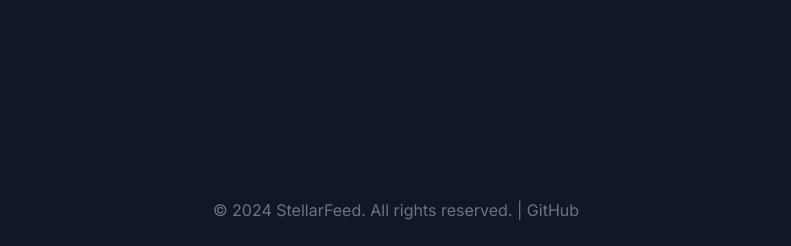
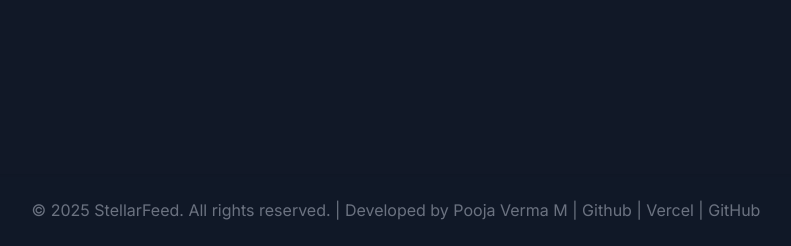
Before and after one commit to mpoojaverma/StellarFeed, a Flask app: template templates/news.html in a window 1280 px wide. Shown: the part 706-952 px from the top of the page, without its empty margins (244-1035 px from the left). Run offline with Flask 3, Linux system fonts and the light colour scheme; the template is opened without the code that fills it, so the values that code supplies are empty.

Commit message:
Update news.html

```diff
--- a/templates/news.html
+++ b/templates/news.html
@@ -110,7 +110,7 @@
         </div>
     </main>
     <footer class="bg-gray-900 bg-opacity-80 p-6 text-center mt-20 shadow-inner">
-        <p class="text-gray-500">&copy; 2024 StellarFeed. All rights reserved. | <a href="https://github.com/mpoojaverma/StellarFeed" target="_blank" class="hover:text-teal-400 transition-colors">GitHub</a></p>
+        <p class="text-gray-500">&copy; 2025 StellarFeed. All rights reserved. | Developed by Pooja Verma M | Github | Vercel | <a href="https://github.com/mpoojaverma/StellarFeed" target="_blank" class="hover:text-teal-400 transition-colors">GitHub</a></p>
     </footer>
 
     <script>
```
